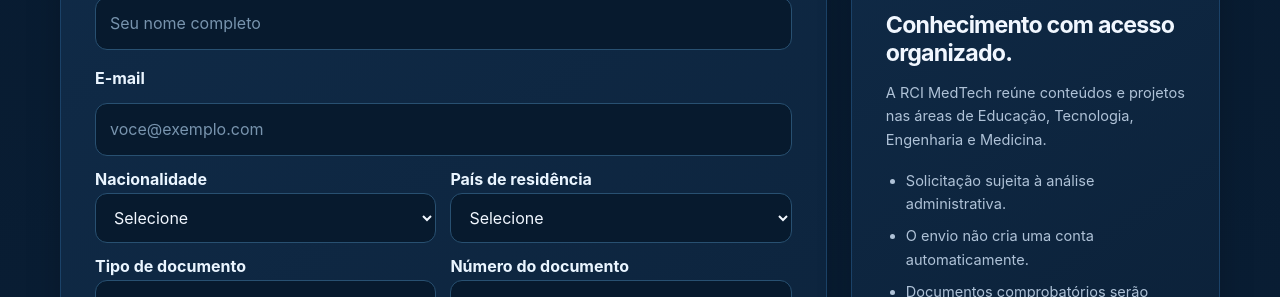
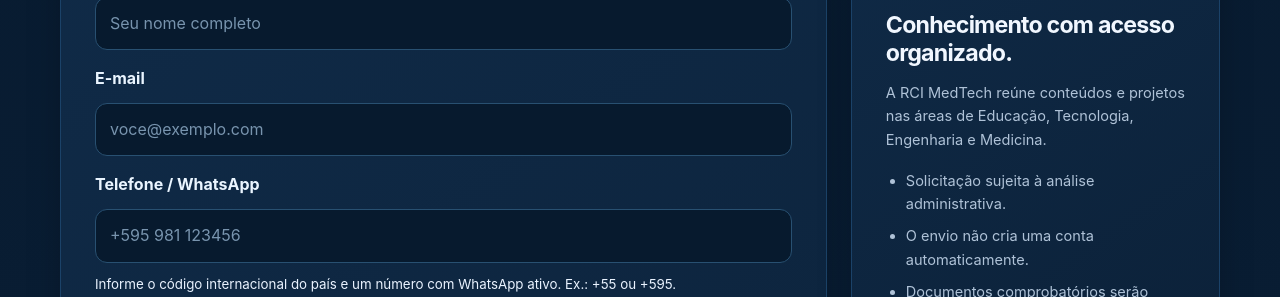
Before and after one commit to RCI-MEDTECH/rci-medtech.github.io, a plain HTML site: page cadastro.html in a window 1280 px wide. Shown: the part 655-952 px from the top of the page. Drawn offline with Linux system fonts and the light colour scheme.

Commit message:
Add files via upload

```diff
--- a/cadastro.html
+++ b/cadastro.html
@@ -56,6 +56,19 @@
 
           <label for="email">E-mail</label>
           <input id="email" name="email" type="email" autocomplete="email" maxlength="254" placeholder="voce@exemplo.com" required>
+
+          <label for="phone">Telefone / WhatsApp</label>
+          <input
+            id="phone"
+            name="phone"
+            type="tel"
+            autocomplete="tel"
+            inputmode="tel"
+            maxlength="25"
+            placeholder="+595 981 123456"
+            aria-describedby="phoneHelp"
+            required>
+          <small id="phoneHelp" class="field-help">Informe o código internacional do país e um número com WhatsApp ativo. Ex.: +55 ou +595.</small>
 
           <div class="registration-fields-two">
             <div>
```
